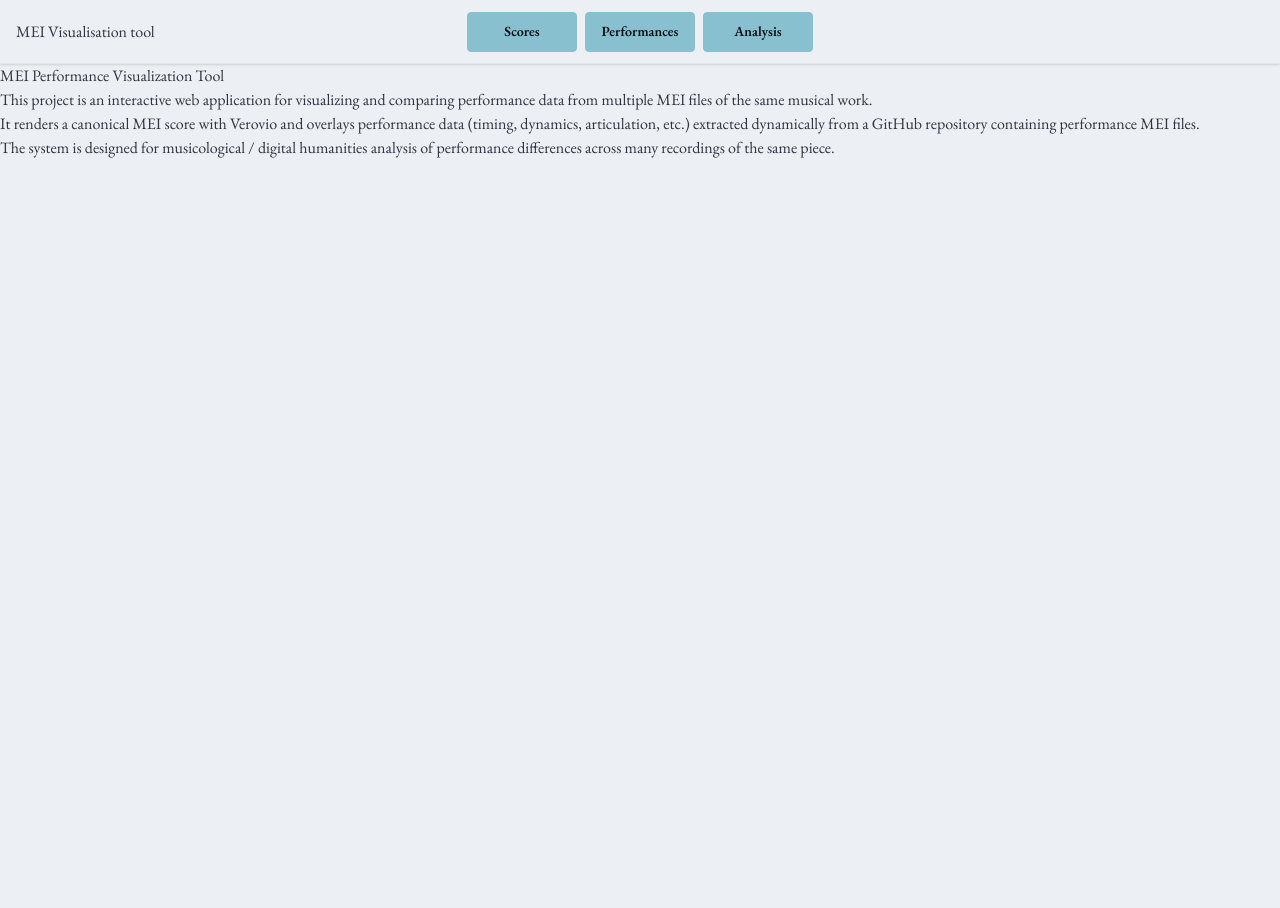
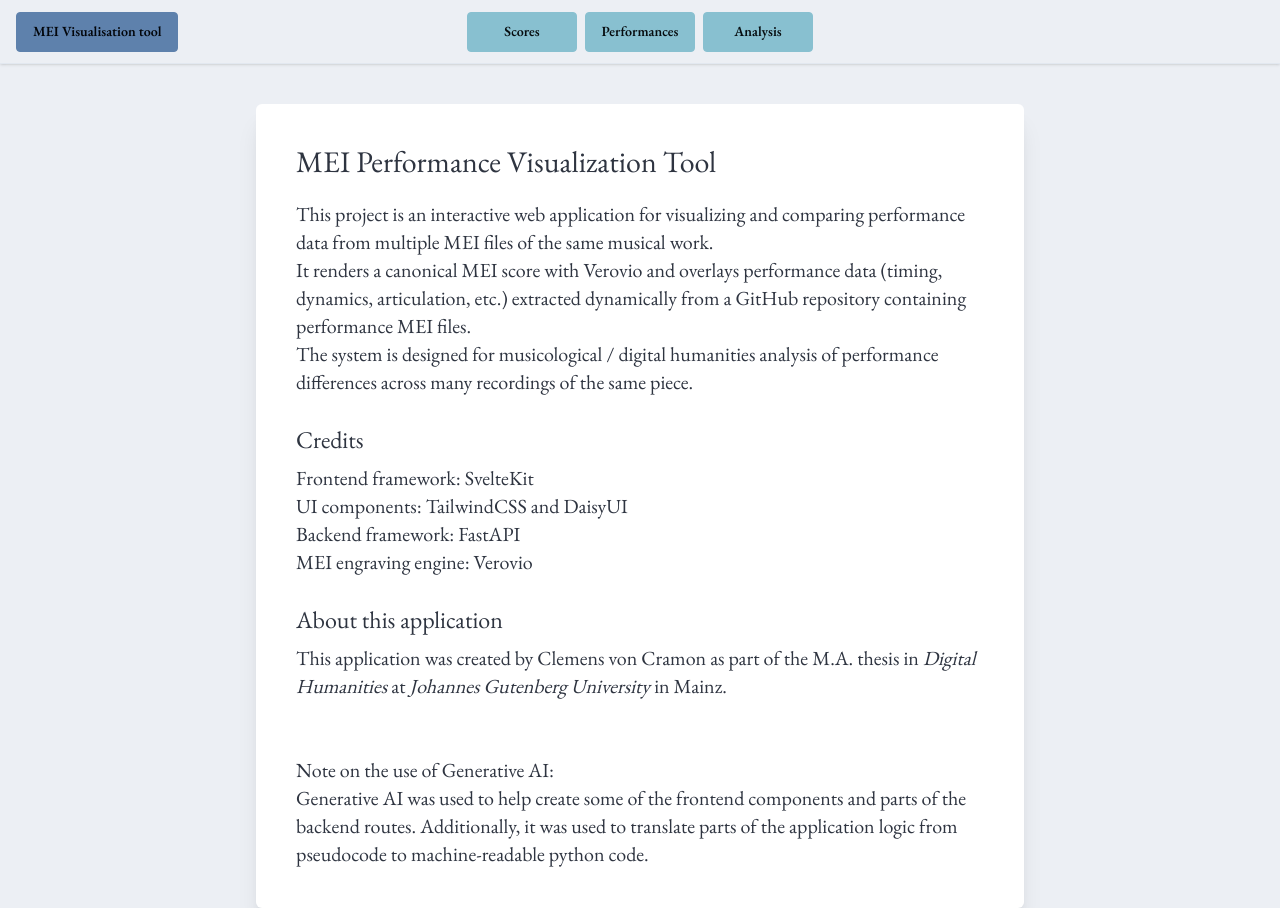
Before and after one commit to cvoncram/Winterreise-data-vis, a SvelteKit app in the folder frontend/: page / in a window 1280 px wide. Before the commit the page ends 800 px from the top, so only its background shows below. Built offline with nearby package versions, Linux system fonts and the light colour scheme.

Commit message:
nav home and home page updated

```diff
--- a/frontend/src/routes/+layout.svelte
+++ b/frontend/src/routes/+layout.svelte
@@ -16,7 +16,7 @@
 
 <div class="navbar bg-base-100 shadow-sm">
     <div class="page-title">
-        <a href="/">MEI Visualisation tool</a>
+        <a class="btn btn-primary" href="/">MEI Visualisation tool</a>
     </div>
     <div class="nav-items">
         <a class="btn btn-accent" href="/scores">Scores</a>
@@ -43,6 +43,7 @@
         justify-self: start;
     }
 
+    /* maybe later
     .page-title a:hover {
         color: #e2e8f0;
         background-color: rgb(129 161 193);
@@ -50,6 +51,7 @@
         border-radius: 5px;
 
     }
+    */
 
     .nav-items {
         justify-self: center;
--- a/frontend/src/routes/+page.svelte
+++ b/frontend/src/routes/+page.svelte
@@ -1,4 +1,7 @@
-<h3 class="h3">MEI Performance Visualization Tool</h3>
+<div class="flex flex-col items-center mt-10 px-[20%]">
+    <div class="bg-white p-10 rounded-md shadow-xl">
+        <h3 class="text-3xl mb-5">MEI Performance Visualization Tool</h3>
+        <div class="text-xl">
             <p>This project is an interactive web application for visualizing and comparing
                 performance data from multiple MEI files of the same musical work.</p>
             <p>It renders a canonical MEI score with Verovio and overlays performance data
@@ -6,3 +9,20 @@ performance data from multiple MEI files of the same musical work.</p>
             repository containing performance MEI files.</p>
             <p>The system is designed for musicological / digital humanities analysis of
                 performance differences across many recordings of the same piece.</p>
+            <br>
+            <h4 class="text-2xl mb-2">Credits</h4>
+            <p>Frontend framework: SvelteKit<br>UI components: TailwindCSS and DaisyUI<br>
+                Backend framework: FastAPI<br>MEI engraving engine: Verovio</p>
+            <br>
+            <h4 class="text-2xl mb-2">About this application</h4>
+            <p>This application was created by Clemens von Cramon as part of the M.A.
+                thesis in <i>Digital Humanities</i> at <i>Johannes Gutenberg
+                University</i> in Mainz.</p>
+            <br><br>
+            <p>Note on the use of Generative AI:<br> Generative AI was used to help create
+                some of the frontend components and parts of the backend routes.
+                Additionally, it was used to translate parts of the application logic from
+                pseudocode to machine-readable python code.</p>
+        </div>
+    </div>
+</div>
```
Lines whose indentation alone changed are shown as unchanged.
